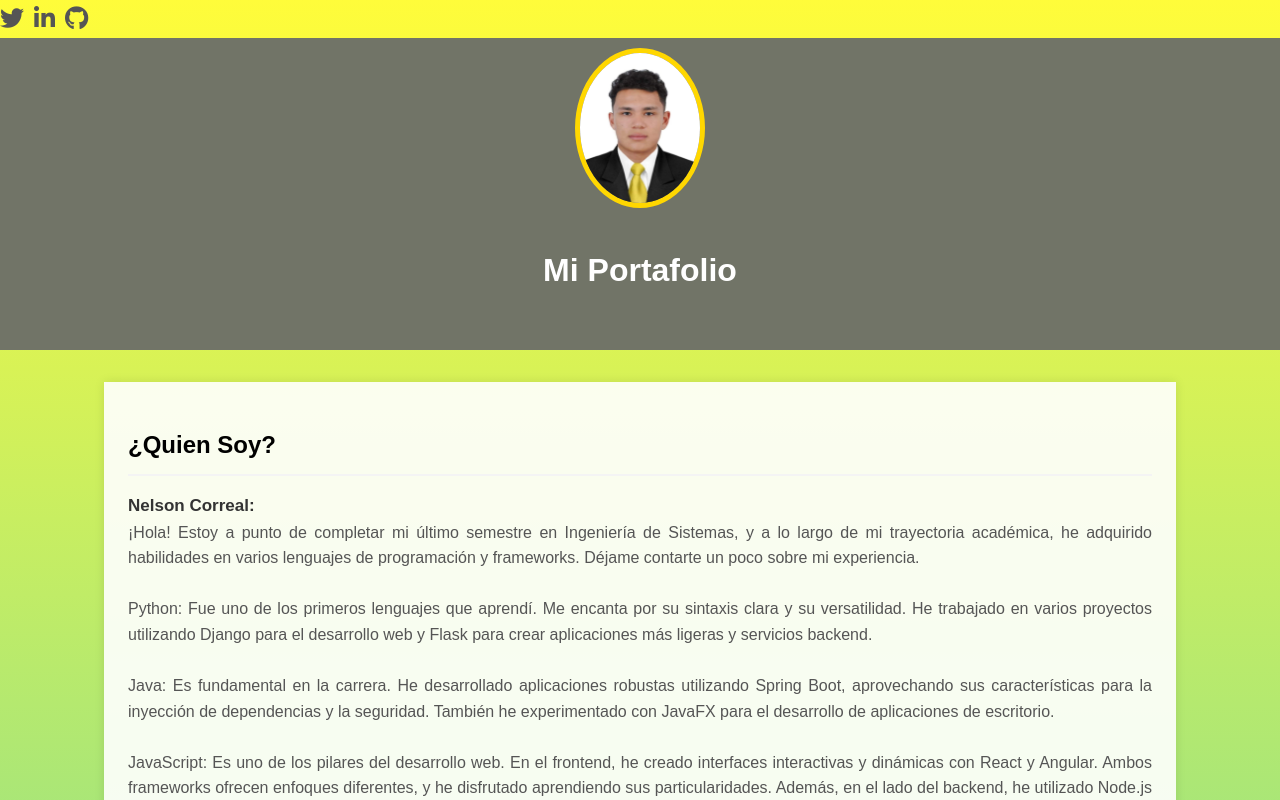
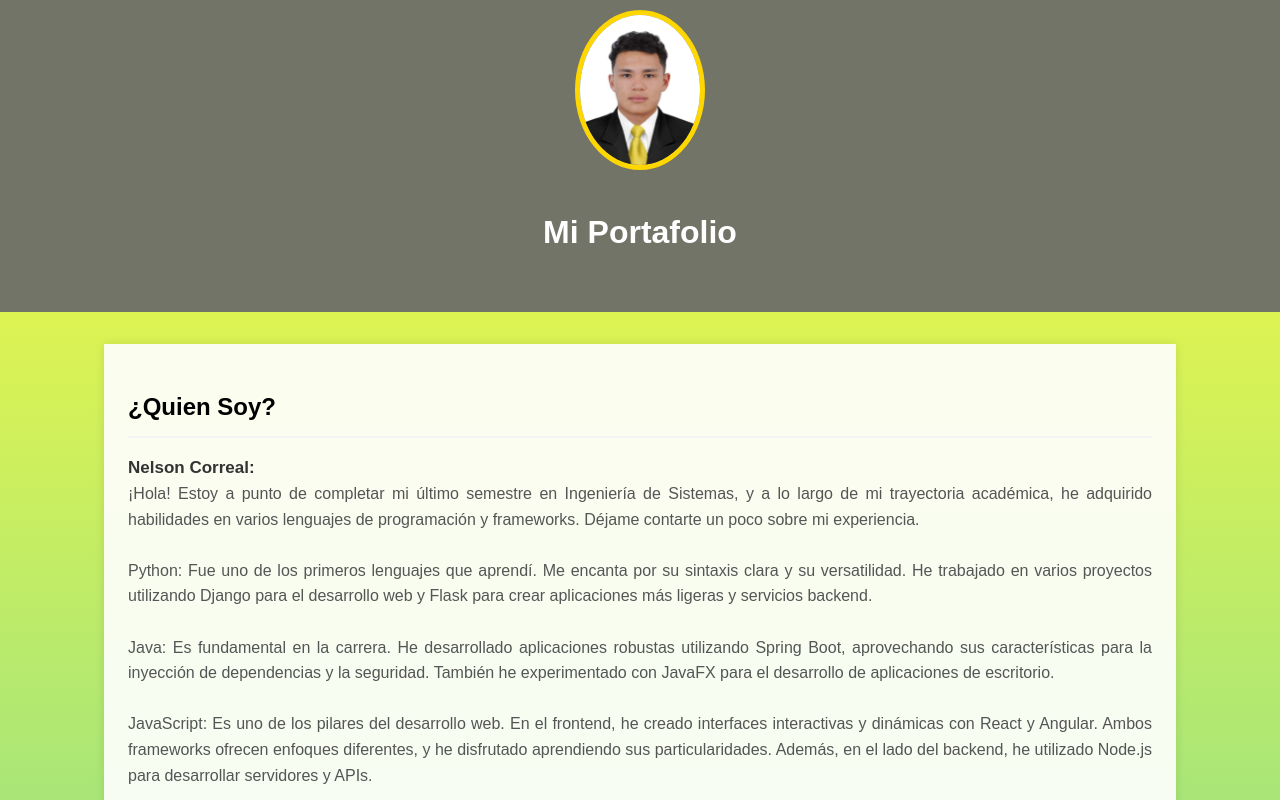
Before and after one commit to nelsoncorreal/mi-portafolio, a plain HTML site: page portafolio/index.html in a window 1280 px wide. Shown: the top 800 px of the page. Drawn offline with Linux system fonts and the light colour scheme.

Commit message:
Update index.html

```diff
--- a/portafolio/index.html
+++ b/portafolio/index.html
@@ -1,23 +1,16 @@
 <!DOCTYPE html>
 <html lang="en">
-    <div class="social-icons">
 <head>
     <meta charset="UTF-8">
     <meta http-equiv="X-UA-Compatible" content="IE=edge">
     <meta name="viewport" content="width=device-width, initial-scale=1.0">
     <title>Mi Portafolio</title>
-    <link rel="icon" type="./imagenes/icons8-programa-32.png" sizes="32x32" href="/imagenes/favicon-32x32.png">
+    <link rel="icon" href="imagenes/icons8-programa-32.png">
     <link rel="stylesheet" href="styles.css">
     <link rel="stylesheet" href="https://cdnjs.cloudflare.com/ajax/libs/font-awesome/5.15.1/css/all.min.css">
 
-    <!-- <a href="[Link de tu Facebook]" target="_blank"><i class="fab fa-facebook-f"></i></a> -->
-    <a href="https://twitter.com/correal_nelson?s=09" target="_blank"><i class="fab fa-twitter"></i></a>
-    <a href="www.linkedin.com/in/nelson-fernando-correal-lopez-22b7b4109" target="_blank"><i class="fab fa-linkedin-in"></i></a>
-    <a href="https://github.com/nelsoncorreal" target="_blank"><i class="fab fa-github"></i></a>
+</head>
 
-
-</head>
-</div>
 <body>
 
     <header>
```
